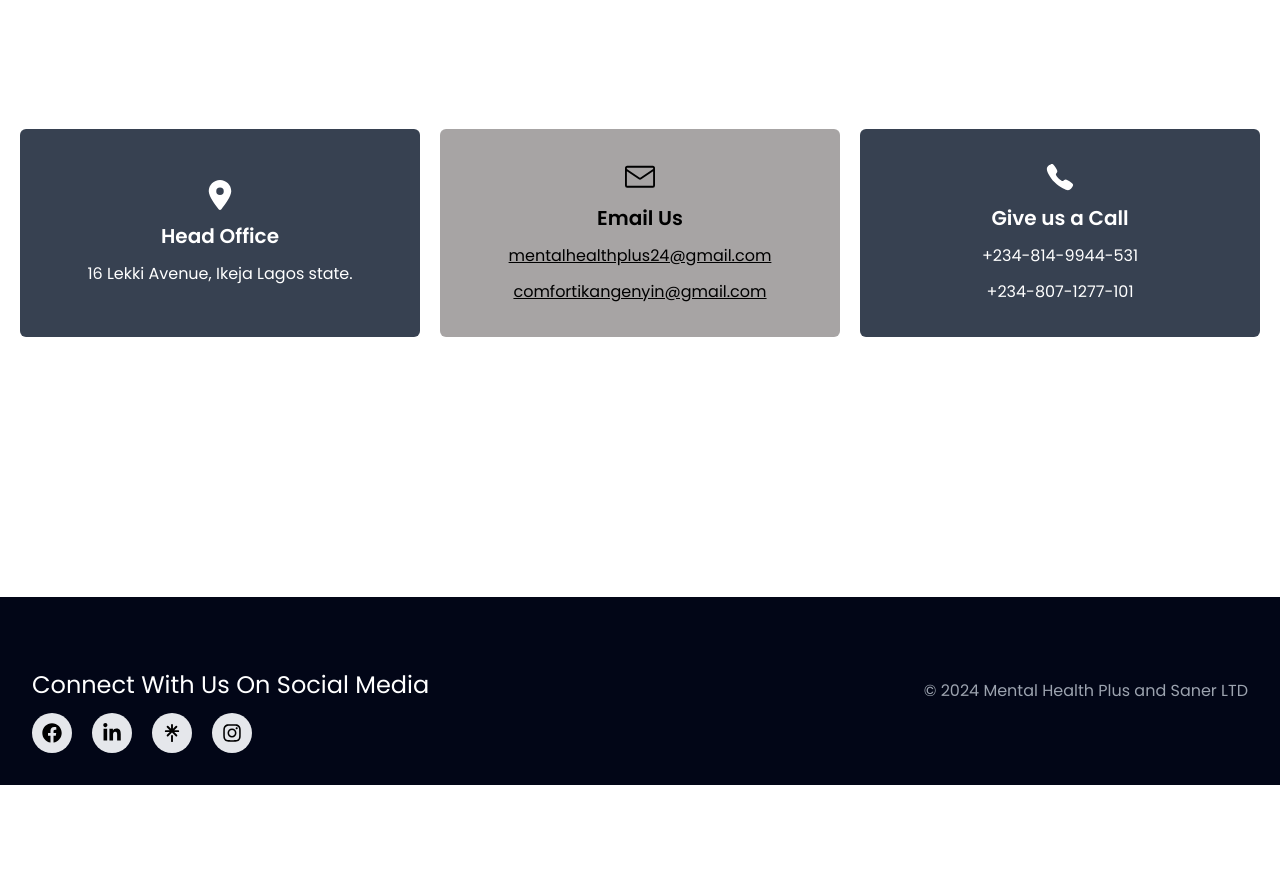
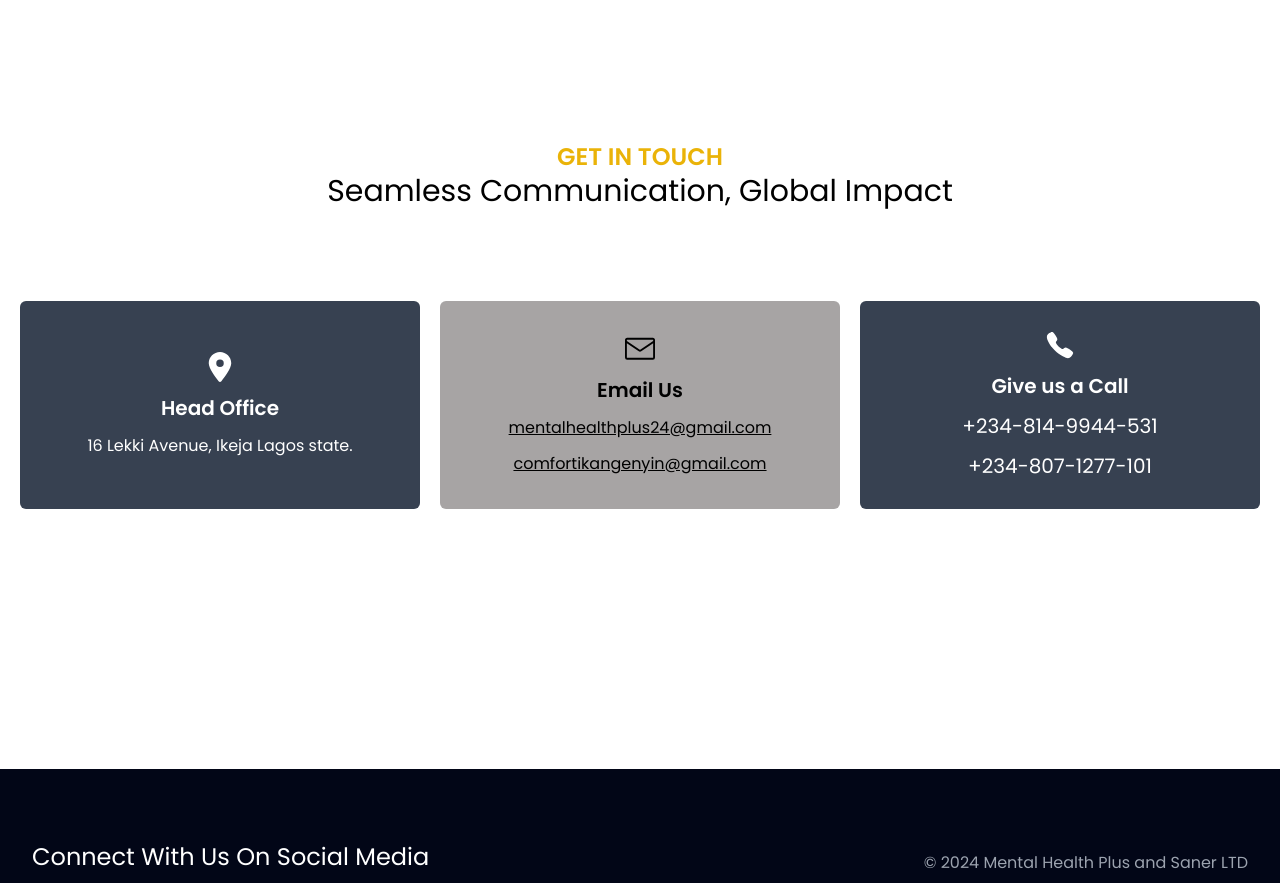
Before and after one commit to AllSparkTech100/Oikno_Hospital_Project, a React (Vite) app: page /contact in a window 1280 px wide. Shown: the part 1940-2823 px from the top of the page. Before the commit the page ends 2725 px from the top, so only its background shows below. Built offline with nearby package versions, Linux system fonts and the light colour scheme; a web font is replaced by a local one.

Commit message:
Newly upd

```diff
--- a/src/Components/ContactCard.jsx
+++ b/src/Components/ContactCard.jsx
@@ -60,8 +60,17 @@ function ContactCard() {
         </div>
       </div>
 
+
       <div className="container mx-auto mt-20 p-5">
-        <div className="grid grid-cols-1 gap-5 lg:grid-cols-3 md:grid-cols-3">
+        <div className="text-center mx-auto p-3">
+          <h3 className="text-yellow-500 text-lg lg:text-2xl  font-semibold uppercase">
+            get in touch
+          </h3>
+
+          <h4 className="text-2xl lg:text-3xl capitalize">
+            seamless communication, global Impact</h4>
+        </div>
+        <div className="grid grid-cols-1 mt-20 gap-5 lg:grid-cols-3 md:grid-cols-2">
           {/* Address */}
           <div className="bg-gray-700 rounded-md flex  justify-center flex-col h-52 p-5">
             <div className=" text-center text-white">
@@ -71,7 +80,7 @@ function ContactCard() {
             </div>
           </div>
           {/* Email Contact */}
-          <div className="bg-[#a29f9ff0] text-black rounded-md flex justify-center flex-col h-52 p-5">
+          <div className="bg-[#a29f9ff0] lg:col-span-1  md:col-span-2 text-black rounded-md flex justify-center flex-col h-52 p-5">
             <div className=" text-center ">
               <GoMail className="mb-3 mx-auto" size={30} />
               <h3 className="mt-3 mb-3 font-semibold text-xl">Email Us</h3>
@@ -93,18 +102,18 @@ function ContactCard() {
             </div>
           </div>
           {/* Phone Contact */}
-          <div className="bg-gray-700 rounded-md flex  justify-center flex-col h-52 p-5">
+          <div className="bg-gray-700 lg:col-span-1 md:col-span-3 rounded-md flex  justify-center flex-col h-52 p-5">
             <div className=" text-center text-white">
               <IoCall className="mb-3 mx-auto" size={30} />
               <h3 className="mt-3 mb-3 font-semibold text-xl">Give us a Call</h3>
-              <p className="mt-3">  <a
+              <p className="mt-3 text-xl lg:text-xl">  <a
                 href="tel:+2348149944531"
                 className=" text-white"
 
               >
                 +234-814-9944-531
               </a></p>
-              <p className="mt-3">  <a
+              <p className="mt-3 text-xl lg:text-xl">  <a
                 href="tel:+2348071277101"
                 className=" text-white"
 
```
